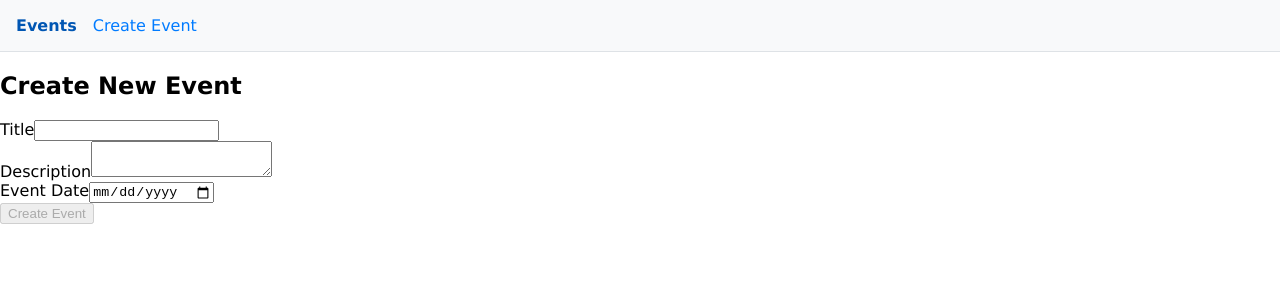
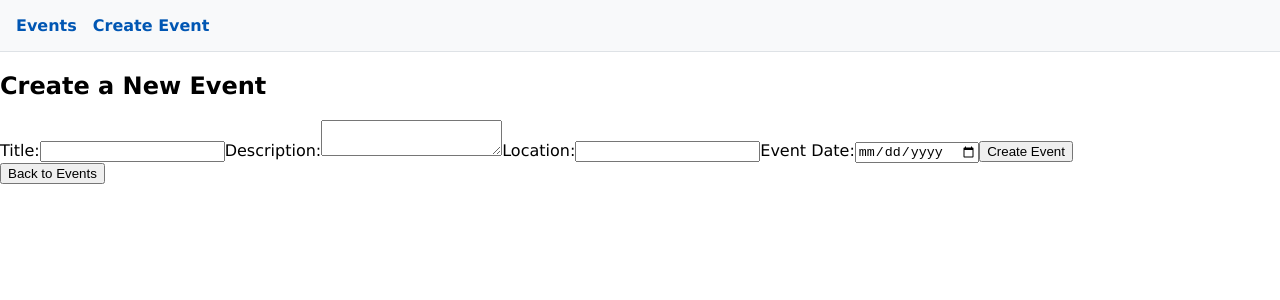
Before and after one commit to TomSpalango/vwp, an Angular app: page /events/create in a window 1280 px wide. Shown: the top 300 px of the page. Built offline with nearby package versions, Linux system fonts and the light colour scheme.

Commit message:
working, list and create

```diff
--- a/src/app/app.component.ts
+++ b/src/app/app.component.ts
@@ -6,7 +6,7 @@ import { RouterModule } from '@angular/router';
   template: `
     <nav>
       <a routerLink="/events" routerLinkActive="active">Events</a>
-      <a routerLink="/events/new" routerLinkActive="active">Create Event</a>
+      <a routerLink="/events/create" routerLinkActive="active">Create Event</a>
     </nav>
     <router-outlet></router-outlet>
   `,
--- a/src/app/events/event-form.component.html
+++ b/src/app/events/event-form.component.html
@@ -1,23 +1,17 @@
-<form [formGroup]="eventForm" (ngSubmit)="onSubmit()">
-    <div>
-      <label for="title">Title:</label>
-      <input id="title" formControlName="title" />
-    </div>
+<h2>Create a New Event</h2>
+<form (ngSubmit)="onSubmit()">
+    <label for="title">Title:</label>
+    <input id="title" name="title" [(ngModel)]="event.title" required />
 
-    <div>
-      <label for="description">Description:</label>
-      <textarea id="description" formControlName="description"></textarea>
-    </div>
+    <label for="description">Description:</label>
+    <textarea id="description" name="description" [(ngModel)]="event.description" required></textarea>
 
-    <div>
-      <label for="location">Location:</label>
-      <input id="location" formControlName="location" />
-    </div>
+    <label for="location">Location:</label>
+    <input id="location" name="location" [(ngModel)]="event.location" required />
 
-    <div>
-      <label for="event_date">Date:</label>
-      <input id="event_date" type="date" formControlName="event_date" />
-    </div>
+    <label for="event_date">Event Date:</label>
+    <input type="date" id="event_date" name="event_date" [(ngModel)]="event.event_date" required />
 
-    <button type="submit" [disabled]="eventForm.invalid">Save</button>
+    <button type="submit">Create Event</button>
   </form>
+  <button (click)="goBack()">Back to Events</button>
--- a/src/app/events/event-form.component.ts
+++ b/src/app/events/event-form.component.ts
@@ -1,82 +1,37 @@
-import { Component, OnInit } from '@angular/core';
-import { CommonModule } from '@angular/common';
-import { FormBuilder, FormGroup, ReactiveFormsModule, Validators } from '@angular/forms';
-import { ActivatedRoute, Router } from '@angular/router';
+import { Component } from '@angular/core';
+import { Router, RouterModule } from '@angular/router';
+import { FormsModule, ReactiveFormsModule } from '@angular/forms';
 import { EventService } from './event.service';
 
 @Component({
   selector: 'app-event-form',
+  templateUrl: './event-form.component.html',
   standalone: true,
-  imports: [CommonModule, ReactiveFormsModule],
-  template: `
-    <div class="container mt-3">
-      <h2>{{ isEditMode ? 'Edit Event' : 'Create New Event' }}</h2>
-      <form [formGroup]="eventForm" (ngSubmit)="onSubmit()">
-        <div class="mb-3">
-          <label for="title" class="form-label">Title</label>
-          <input id="title" type="text" class="form-control" formControlName="title" />
-        </div>
-        <div class="mb-3">
-          <label for="description" class="form-label">Description</label>
-          <textarea id="description" class="form-control" formControlName="description"></textarea>
-        </div>
-        <div class="mb-3">
-          <label for="event_date" class="form-label">Event Date</label>
-          <input id="event_date" type="date" class="form-control" formControlName="event_date" />
-        </div>
-        <button type="submit" class="btn btn-primary" [disabled]="eventForm.invalid">
-          {{ isEditMode ? 'Update Event' : 'Create Event' }}
-        </button>
-      </form>
-    </div>
-  `
+  imports: [RouterModule, FormsModule, ReactiveFormsModule],
 })
-export class EventFormComponent implements OnInit {
-  eventForm: FormGroup;
-  isEditMode: boolean = false;
-  eventId: number | null = null;
+export class EventFormComponent {
+  event = {
+    title: '',
+    description: '',
+    location: '',
+    event_date: ''
+  };
 
-  constructor(
-    private fb: FormBuilder,
-    private eventService: EventService,
-    private route: ActivatedRoute,
-    private router: Router
-  ) {
-    this.eventForm = this.fb.group({
-      title: ['', [Validators.required]],
-      description: [''],
-      event_date: ['', Validators.required]
+  constructor(private eventService: EventService, private router: Router) {}
+
+  onSubmit(): void {
+    this.eventService.createEvent(this.event).subscribe({
+      next: () => {
+        console.log('Event created successfully');
+        this.router.navigate(['/events']);
+      },
+      error: (err) => {
+        console.error('Error creating event:', err);
+      }
     });
   }
 
-  ngOnInit(): void {
-    const id = this.route.snapshot.paramMap.get('id');
-    if (id) {
-      this.isEditMode = true;
-      this.eventId = +id;
-      this.loadEventDetails(this.eventId);
-    }
-  }
-
-  loadEventDetails(id: number): void {
-    this.eventService.getEventById(id).subscribe((event) => {
-      this.eventForm.patchValue(event);
-    });
-  }
-
-  onSubmit(): void {
-    if (this.eventForm.invalid) return;
-
-    const eventData = this.eventForm.value;
-
-    if (this.isEditMode && this.eventId) {
-      this.eventService.updateEvent(this.eventId, eventData).subscribe(() => {
-        this.router.navigate(['/']);
-      });
-    } else {
-      this.eventService.createEvent(eventData).subscribe(() => {
-        this.router.navigate(['/']);
-      });
-    }
+  goBack(): void {
+    this.router.navigate(['/events']);
   }
 }
```
